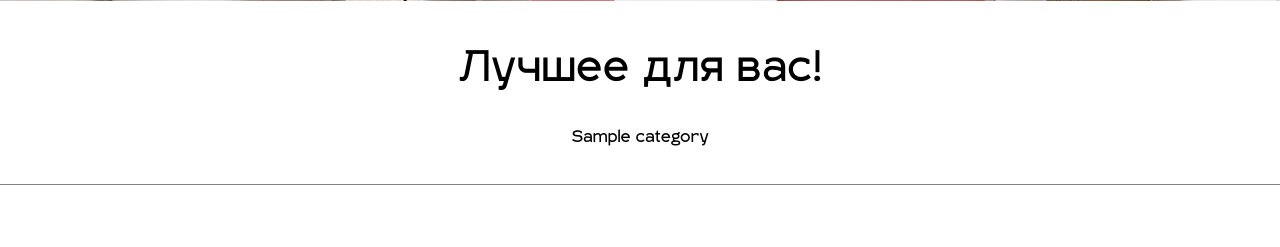
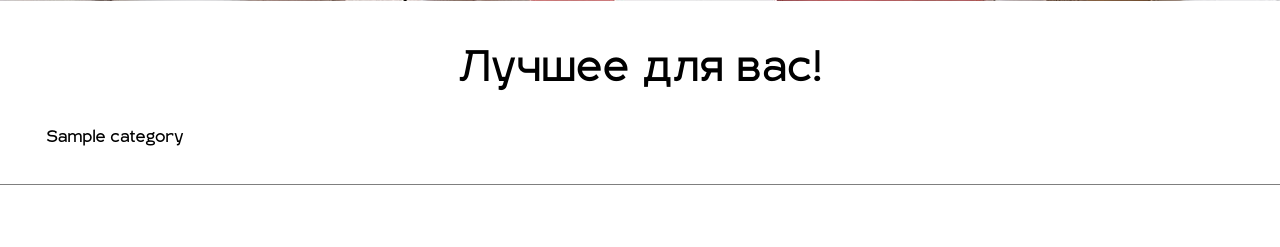
Before and after one commit to Sino0on/ques_home, a Django app: template templates/index.html in a window 1280 px wide. Shown: the part 771-1018 px from the top of the page. Run offline with Django 5.2, Linux system fonts and the light colour scheme; the template is opened without the code that fills it: most values are stand-ins (such as "Sample title", 1, 10 or a date in 2020); some libraries are stand-ins or nearby versions; some web fonts are replaced.

```diff
--- a/static/src/components/filters/_filters.scss
+++ b/static/src/components/filters/_filters.scss
@@ -16,7 +16,7 @@
 
     ul {
         display: flex;
-        justify-content: center;
+        justify-content: flex-start;
         overflow-x: auto;
         white-space: nowrap;
         padding: 1rem;
--- a/static/style.scss
+++ b/static/style.scss
@@ -39,7 +39,7 @@
      height: 80px;
      margin: 0 auto;
    }
-
+`
    .skeleton-text {
      width: 100%;
      height: 16px;
--- a/templates/index.html
+++ b/templates/index.html
@@ -37,7 +37,7 @@
         <div class="container">
             <div class="filters__content">
                 <h3>Лучшее для вас!</h3>
-                <ul>
+                <ul style="justify-content: flex-start;">
                     {% for i in categories %}
                     <a href="{% url 'home' %}?id_group={{ i.id }}"><li>{{ i.name }}</li></a>
                     {% endfor %}
```
